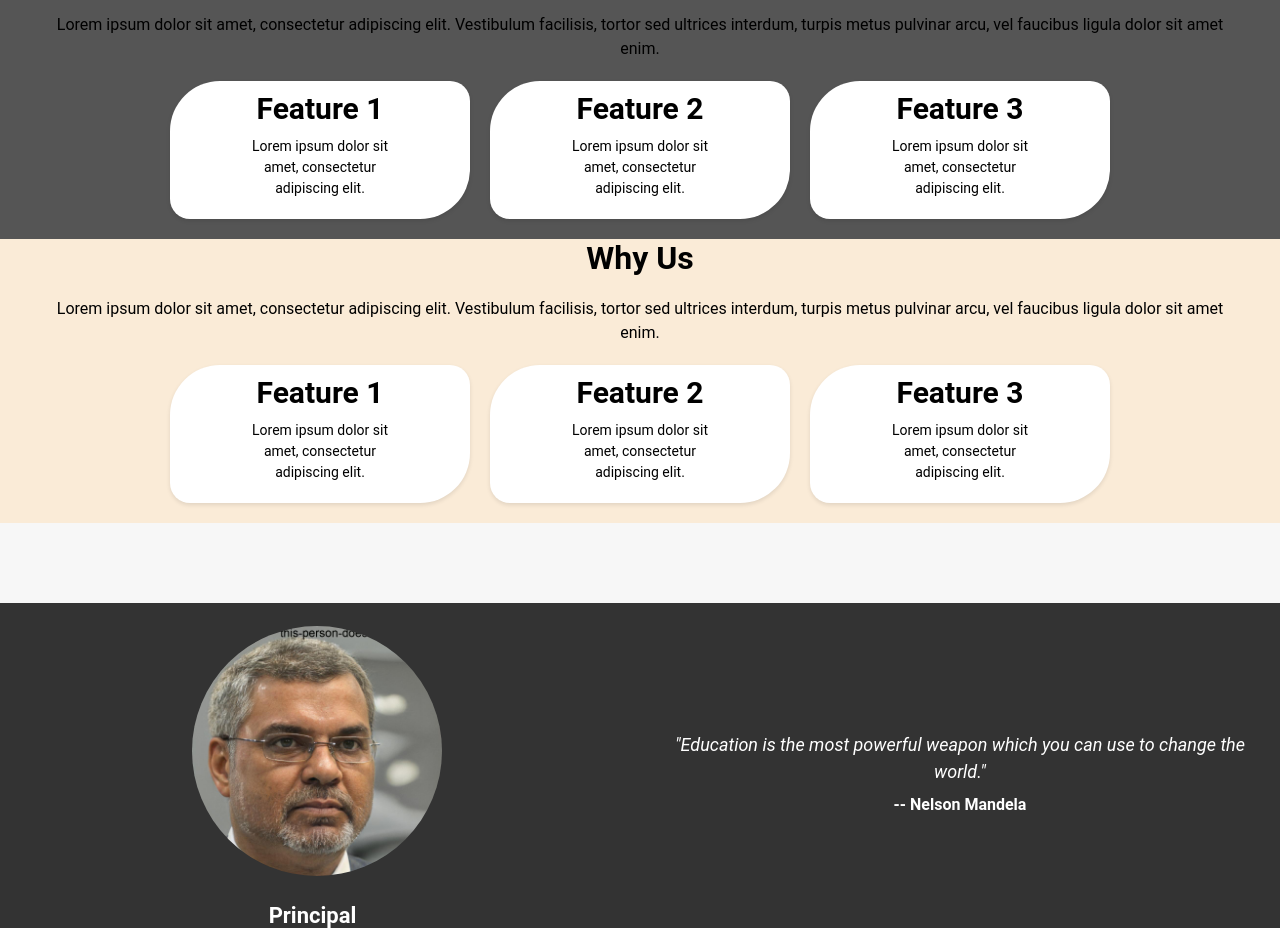
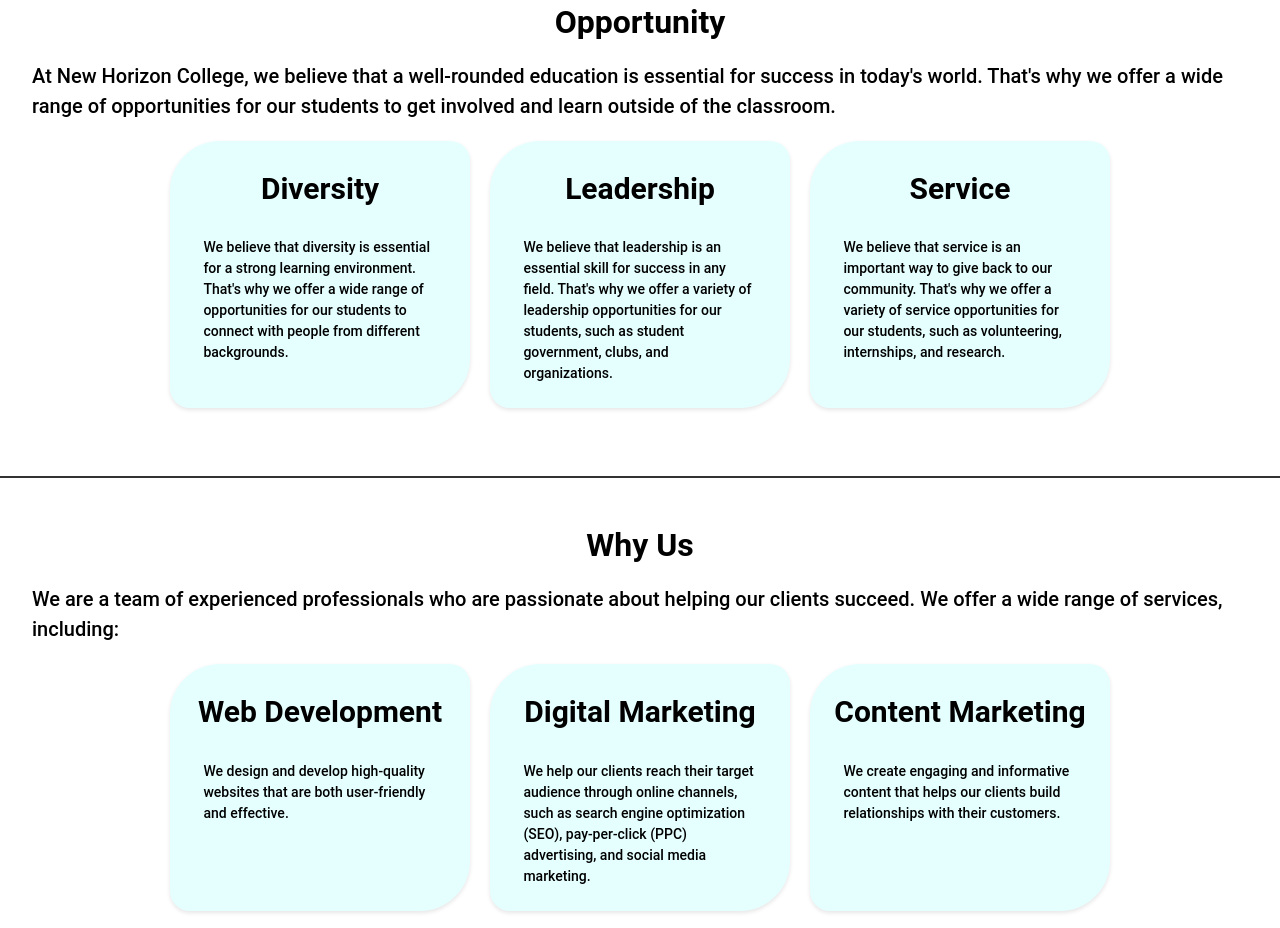
Before and after one commit to Swarno-Coder/College-Webpage, a plain HTML site: page index.html in a window 1280 px wide. Shown: the part 845-1773 px from the top of the page. Drawn offline with Linux system fonts and the light colour scheme.

Commit message:
Some Changes

```diff
--- a/index.html
+++ b/index.html
@@ -4,6 +4,7 @@
   <meta charset="UTF-8">
   <meta name="viewport" content="width=device-width, initial-scale=1.0">
   <title>New Horizon College</title>
+  <link rel="shortcut icon" href="assets/mainlogo.png">
   <link rel="stylesheet" href="styles.css">
 </head>
 <body>
@@ -54,42 +55,49 @@
     </section>
 
 
-    <section id="opportunity">
+    <section class="f-box" id="opportunity">
       <h2>Opportunity</h2>
-      <p>Lorem ipsum dolor sit amet, consectetur adipiscing elit. Vestibulum facilisis, tortor sed ultrices interdum, turpis metus pulvinar arcu, vel faucibus ligula dolor sit amet enim.</p>
+      <p>At New Horizon College, we believe that a well-rounded education is essential for success in today's world. That's why we offer a wide range of opportunities for our students to get involved and learn outside of the classroom.</p>
       <div class="features">
         <div class="feature-card">
-          <h3>Feature 1</h3>
-          <p>Lorem ipsum dolor sit amet, consectetur adipiscing elit.</p>
+          <h3>Diversity</h3>
+          <p>We believe that diversity is essential for a strong learning environment. That's why we offer a wide range of opportunities for our students to connect with people from different backgrounds.</p>
         </div>
         <div class="feature-card">
-          <h3>Feature 2</h3>
-          <p>Lorem ipsum dolor sit amet, consectetur adipiscing elit.</p>
+          <h3>Leadership</h3>
+          <p>We believe that leadership is an essential skill for success in any field. That's why we offer a variety of leadership opportunities for our students, such as student government, clubs, and organizations.</p>
         </div>
         <div class="feature-card">
-          <h3>Feature 3</h3>
-          <p>Lorem ipsum dolor sit amet, consectetur adipiscing elit.</p>
+          <h3>Service</h3>
+          <p>We believe that service is an important way to give back to our community. That's why we offer a variety of service opportunities for our students, such as volunteering, internships, and research.</p>
         </div>
       </div>
     </section>
 
-    <section id="why-us">
+    <section class="f-box" id="why-us">
       <h2>Why Us</h2>
-      <p>Lorem ipsum dolor sit amet, consectetur adipiscing elit. Vestibulum facilisis, tortor sed ultrices interdum, turpis metus pulvinar arcu, vel faucibus ligula dolor sit amet enim.</p>
+      <p>We are a team of experienced professionals who are passionate about helping our clients succeed. We offer a wide range of services, including:</p>
       <div class="features">
         <div class="feature-card">
-          <h3>Feature 1</h3>
-          <p>Lorem ipsum dolor sit amet, consectetur adipiscing elit.</p>
+          <h3>Web Development</h3>
+          <p>We design and develop high-quality websites that are both user-friendly and effective.</p>
         </div>
         <div class="feature-card">
-          <h3>Feature 2</h3>
-          <p>Lorem ipsum dolor sit amet, consectetur adipiscing elit.</p>
+          <h3>Digital Marketing</h3>
+          <p>We help our clients reach their target audience through online channels, such as search engine optimization (SEO), pay-per-click (PPC) advertising, and social media marketing.</p>
         </div>
         <div class="feature-card">
-          <h3>Feature 3</h3>
-          <p>Lorem ipsum dolor sit amet, consectetur adipiscing elit.</p>
+          <h3>Content Marketing</h3>
+          <p>We create engaging and informative content that helps our clients build relationships with their customers.</p>
+        </div>
+        <div class="feature-card">
+          <h3>Graphic Designing</h3>
+          <p>We create stunning and memorable graphics that help our clients stand out from the competition.</p>
         </div>
       </div>
+      <p>We are committed to providing our clients with the highest quality of service. We are always available to answer your questions and help you achieve your goals.
+        <br>
+        <a href="#footer"><b>Contact</b></a> us today to learn more about how we can help you.</p>
     </section>
 
     <section id="principal">
@@ -114,7 +122,12 @@
     </section>
   </main>
 
-  <footer>
+  <footer tag="#footer">
+    <div>
+      <p>Phone: +01 1923469322</p>
+      <p>Email: newhorizoncollege@hotmail.com</p>
+      <p>P-Block, Area 41, NY, USA</p>
+    </div>
     <p>&copy; 2023 New Horizon College. All rights reserved.</p>
   </footer>
 
--- a/styles.css
+++ b/styles.css
@@ -40,8 +40,8 @@ body {
 }
 
 .navbar-left img {
-  width: 100px;
-  height: 100px;
+  width: 4rem;
+  height: 4rem;
   margin-right: 10px;
 }
 
@@ -123,7 +123,7 @@ body {
   right:0;
   width: 100%;
   height: 800px;
-  overflow: scroll;
+  overflow: hidden;
 }
 
 .slider-container {
@@ -188,6 +188,8 @@ body {
 }
 /* Opportunity and Why Us Sections */
 section {
+  font-weight: 500;
+  font-size: 25px;
   margin-bottom: 0px;
 }
 
@@ -198,26 +200,29 @@ section h2 {
 }
 
 section p {
-  font-size: 16px;
+  font-size: 20px;
   line-height: 1.5;
-  text-align: center;
 }
 #opportunity{
-  background-color: #555;
 }
 #why-us{
-  background-color: antiquewhite;
+  background-color: rgb(255, 255, 255);
+  padding-block-end: 6rem;
 }
-
-#why-us p, #opportunity p{
-  margin: auto 3rem;
+.f-box{
+  padding:3rem 0;
+  border-bottom: 2px solid #333;
+  background-color: #fff;
+}
+.f-box p{
+  margin: auto 2rem;
 }
 
 .features {
   display: flex;
+  flex-direction: row;
   justify-content: center;
-  align-items: center;
-  max-width: 1200px;
+  max-width: 1280px;
   margin: 0 auto;
   padding: 20px;
   gap: 20px;
@@ -228,7 +233,7 @@ section p {
   width: 300px;
   padding: 0px;
   padding-top: 10px;
-  background-color: #fff;
+  background-color: rgba(0, 255, 255, 0.1);
   box-shadow: 0 2px 4px rgba(0, 0, 0, 0.1);
   border-radius: 50px 20px;
 }
@@ -243,15 +248,16 @@ section p {
 
 .feature-card h3 {
   font-size: 30px;
-  margin-bottom: 10px;
+  padding: 20px 1rem 30px;
   text-align: center;
 }
 
 .feature-card p {
+  text-align:left;
   font-size: 14px;
   line-height: 1.5;
-  padding: 20px;
-  padding-top: 0px;
+  padding: 0.1em;
+  padding-bottom: 1.5rem;
 }
 
 /* Principal Section */
@@ -260,9 +266,9 @@ section p {
   left: 0;
   right: 0;
   display: flex;
-  justify-content: space-between;
+  justify-content: space-around;
   align-items: center;
-  margin-block-start: 5em;
+
   margin-block-end: 3em;
   background-color: #333;
 }
@@ -270,10 +276,11 @@ section p {
 #principal div{
   display: flex;
   flex-direction: column;
+  align-items: center;
 }
 
 #principal-img p{
-  padding-left: 10rem;
+
   font-size: 22px;
   text-align: center;
   color: white;
@@ -286,10 +293,6 @@ section p {
   height: 250px;
   border-radius: 50%;
   margin: 23px;
-  margin-left: 12em;
-  display: flex;
-  justify-content: center;
-  align-items: center;
 }
 
 #principal blockquote {
@@ -334,7 +337,10 @@ footer {
   padding: 10px;
   text-align: center;
 }
-
+footer div{
+  display: flex;
+  justify-content: space-around;
+}
 footer p {
   margin: 0;
 }
```
Also changed, not shown: indeex.html (deleted, +0 -95 lines).
